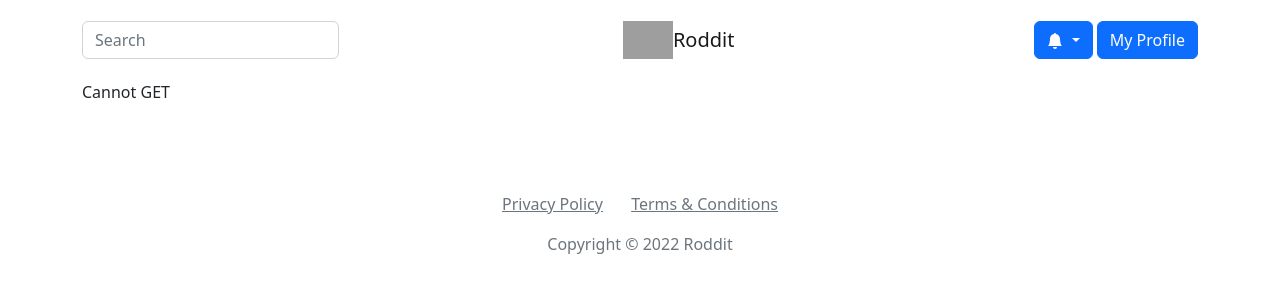
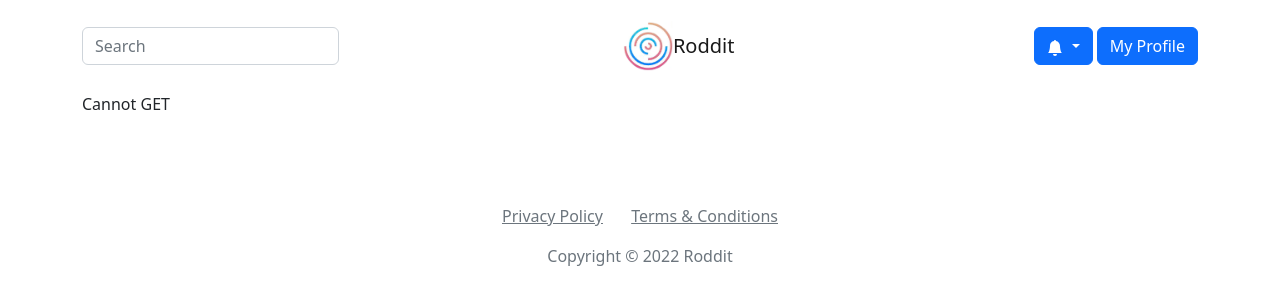
Before and after one commit to dippi9845/roddit, a Flask app: template src/project/templates/index.html in a window 1280 px wide. Shown: the top 305 px of the page. Run offline with Flask 3, Linux system fonts and the light colour scheme; the template is opened without the code that fills it, so the values that code supplies are empty; some libraries are stand-ins or nearby versions; grey boxes are pictures that could not be loaded.

Commit message:
addati i percorsi per i file css

```diff
--- a/src/project/templates/index.html
+++ b/src/project/templates/index.html
@@ -4,20 +4,20 @@
     <meta charset="utf-8">
     <meta name="viewport" content="width=device-width, initial-scale=1.0, shrink-to-fit=no">
     <title>Roddit</title>
-    <link rel="stylesheet" href="assets/bootstrap/css/bootstrap.min.css">
+    <link rel="stylesheet" href="/static/assets/bootstrap/css/bootstrap.min.css">
     <link rel="stylesheet" href="https://fonts.googleapis.com/css?family=Lato">
-    <link rel="stylesheet" href="assets/css/Navbar-Centered-Brand-icons.css">
-    <link rel="stylesheet" href="assets/css/index.css">
-    <link rel="stylesheet" href="assets/css/post.css">
-    <link rel="stylesheet" href="assets/css/icon-colors.css">
-    <link rel="icon" type="image/x-icon" href="fav.ico">
+    <link rel="stylesheet" href="/static/assets/css/Navbar-Centered-Brand-icons.css">
+    <link rel="stylesheet" href="/static/assets/css/index.css">
+    <link rel="stylesheet" href="/static/assets/css/post.css">
+    <link rel="stylesheet" href="/static/assets/css/icon-colors.css">
+    <link rel="icon" type="image/x-icon" href="/static/fav.ico">
 </head>
 
 <body>
     <nav class="navbar navbar-light navbar-expand-md py-3">
         <div class="container">
             <a class="navbar-brand d-flex align-items-center" href="#">
-                <img onclick="window.location='/';" src="fav.ico" alt="" width="50px">
+                <img onclick="window.location='/';" src="/static/fav.ico" alt="" width="50px">
                 <span onclick="window.location='/';">Roddit</span>
             </a>
             <button data-bs-toggle="collapse" class="navbar-toggler" data-bs-target="#navcol-4">
```
